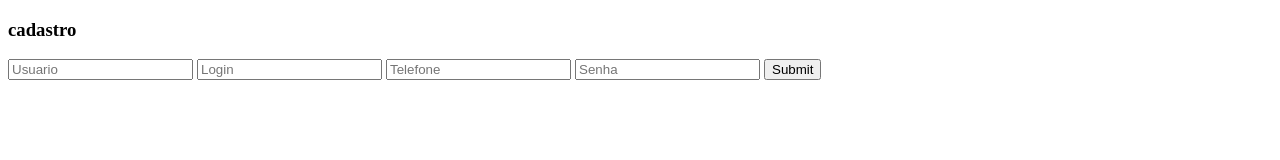
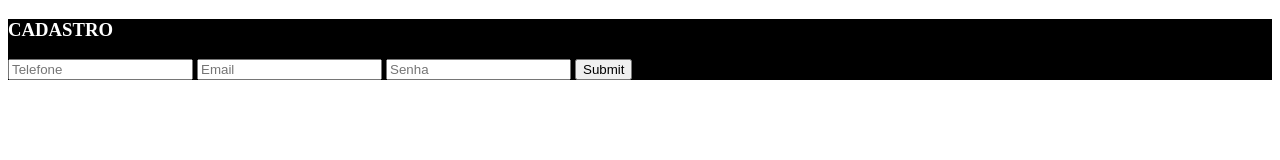
Before and after one commit to Abelzn/steaming, a plain HTML site: page index.html in a window 1280 px wide. Drawn offline with Linux system fonts and the light colour scheme.

Commit message:
Add files via upload

```diff
--- a/index.css
+++ b/index.css
@@ -1,4 +1,5 @@
 .streaming{
-    background-color: black;
+    background: black;
+    color: white;
 
 }
--- a/index.html
+++ b/index.html
@@ -1,16 +1,16 @@
 <!DOCTYPE html>
-<html lang="en">
+<html lang="pt br">
 <head>
     <meta charset="UTF-8">
     <meta name="viewport" content="width=device-width, initial-scale=1.0">
-    <title>Document</title>
+    <title>BOX</title>
+    <link rel="stylesheet" href="index.css">
 </head>
 <body>
 <form class="streaming">
-    <h3>cadastro</h3>
-    <input type="text" placeholder="Usuario" id="Usuario">
-    <input type="text" placeholder="Login" id="Login">
+    <h3>CADASTRO</h3>
     <input type="text" placeholder="Telefone" id="Telefone">
+    <input type="text" placeholder="Email" id="Email">
     <input type="text" placeholder="Senha" id="Senha">
     <input type="submit" onclick= "logar (); return false">
 </form>
```
